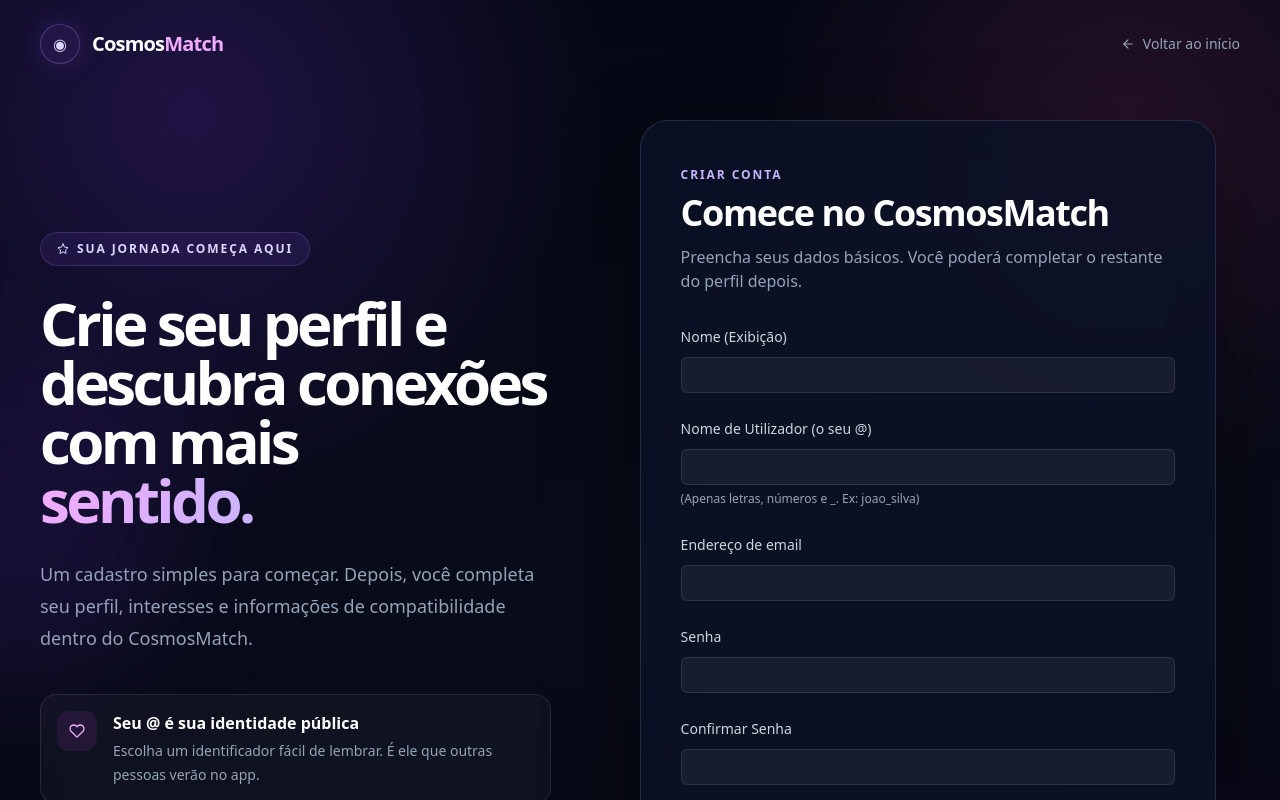
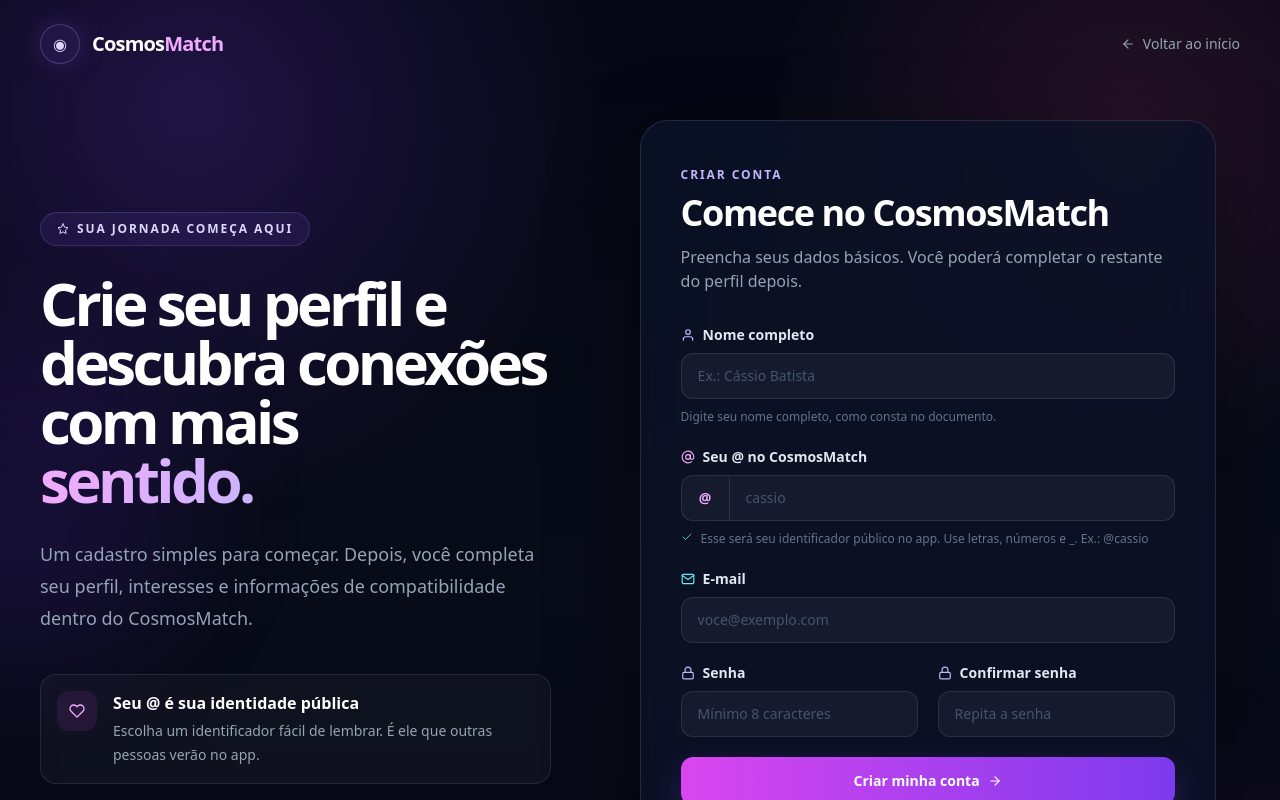
Before and after one commit to marketingportalsuprimentos-sketch/cosmosmatch-frontend, a React app: page /register in a window 1280 px wide. Shown: the top 800 px of the page. Built offline with nearby package versions, Linux system fonts and the light colour scheme; no server answers; the HTML template or start-up script is replaced by a standard one.

Commit message:
feat: improve registration fields and username UX

```diff
--- a/src/features/auth/components/RegisterForm.tsx
+++ b/src/features/auth/components/RegisterForm.tsx
@@ -1,193 +1,171 @@
-// frontend/src/features/auth/components/RegisterForm.tsx
 import { useForm } from 'react-hook-form';
 import { zodResolver } from '@hookform/resolvers/zod';
-// --- INÍCIO DA ATUALIZAÇÃO (Fase 2: Frontend) ---
-// 1. Removemos o 'z' local e importamos o schema CORRETO de auth.types
-import {
-  RegisterDto,
-  registerSchema,
-} from '@/types/auth.types';
-// --- FIM DA ATUALIZAÇÃO ---
+import { FiArrowRight, FiAtSign, FiCheck, FiLock, FiMail, FiUser } from 'react-icons/fi';
+import { RegisterDto, registerSchema } from '@/types/auth.types';
 import { useRegister } from '../hooks/useAuthMutations';
-import { toast } from '@/lib/toast';
 
-// 2. O schema local foi REMOVIDO daqui, pois já o importamos de auth.types
+const inputBase =
+  'block w-full rounded-xl border border-white/10 bg-white/[0.045] px-4 py-3 text-sm text-white outline-none transition placeholder:text-slate-600 focus:border-violet-400/60 focus:bg-white/[0.065] focus:ring-4 focus:ring-violet-500/10 disabled:cursor-not-allowed disabled:opacity-60';
 
 export function RegisterForm() {
-  // --- INÍCIO DA CORREÇÃO (Erro TS2339) ---
-  // A propriedade correta é 'isPending', nós a renomeamos para 'isRegistering'
-  // --- INÍCIO DA ATUALIZAÇÃO (Fase 2.1: Erro no Campo) ---
-  // 1. Extraímos 'setError' do useForm (na linha 27)
-  // 2. Passamos 'setError' para o useRegister
   const {
     register,
     handleSubmit,
-    setError, // <-- 1. EXTRAÍDO
+    setError,
     formState: { errors },
   } = useForm<RegisterDto>({
-    // 3. O resolver agora usa o schema importado (que tem o username)
     resolver: zodResolver(registerSchema),
   });
 
   const { mutate: registerUser, isPending: isRegistering } = useRegister({
-    setError, // <-- 2. PASSADO PARA O HOOK
+    setError,
   });
-  // --- FIM DA ATUALIZAÇÃO ---
-  // --- FIM DA CORREÇÃO ---
 
-
-  // 4. A sua lógica de onSubmit foi atualizada
   const onSubmit = (data: RegisterDto) => {
-    // 'data' agora contém 'username' graças ao react-hook-form e ao zodResolver
     const userData = {
       name: data.name,
-      // --- INÍCIO DA ATUALIZAÇÃO ---
-      username: data.username, // <-- Adicionámos o username ao envio
-      // --- FIM DA ATUALIZAÇÃO ---
+      username: data.username,
       email: data.email,
       password: data.password,
     };
 
-    // --- INÍCIO DA ATUALIZAÇÃO (Fase 2.1: Limpeza) ---
-    // O try/catch foi removido. O 'onError' do useRegister
-    // (no ficheiro useAuthMutations.ts) agora trata todos os erros.
     registerUser(userData as RegisterDto);
-    // --- FIM DA ATUALIZAÇÃO ---
   };
 
   return (
-    // 5. O JSX foi atualizado com o novo campo
-    <form onSubmit={handleSubmit(onSubmit)} className="space-y-6">
+    <form onSubmit={handleSubmit(onSubmit)} className="space-y-5">
       <div>
-        <label
-          htmlFor="name"
-          className="block text-sm font-medium leading-6 text-gray-300"
-        >
-          Nome (Exibição)
+        <label htmlFor="name" className="mb-2 flex items-center gap-2 text-sm font-bold text-slate-200">
+          <FiUser className="text-violet-300" />
+          Nome completo
         </label>
-        <div className="mt-2">
         <input
           id="name"
           type="text"
           autoComplete="name"
+          placeholder="Ex.: Cássio Batista"
           disabled={isRegistering}
           {...register('name')}
-            className="block w-full rounded-md border-0 bg-white/5 py-1.5 text-white shadow-sm ring-1 ring-inset ring-white/10 focus:ring-2 focus:ring-inset focus:ring-indigo-500 sm:text-sm sm:leading-6"
+          className={inputBase}
         />
+        <p className="mt-2 text-xs leading-5 text-slate-500">
+          Digite seu nome completo, como consta no documento.
+        </p>
         {errors.name && (
-            <p className="mt-2 text-sm text-red-400">{errors.name.message}</p>
+          <p className="mt-2 text-sm font-medium text-rose-400">{errors.name.message}</p>
         )}
       </div>
-      </div>
 
-      {/* --- INÍCIO DA ADIÇÃO (Fase 2: Frontend JSX) --- */}
       <div>
-        <label
-          htmlFor="username"
-          className="block text-sm font-medium leading-6 text-gray-300"
-        >
-          Nome de Utilizador (o seu @)
+        <label htmlFor="username" className="mb-2 flex items-center gap-2 text-sm font-bold text-slate-200">
+          <FiAtSign className="text-fuchsia-300" />
+          Seu @ no CosmosMatch
         </label>
-        <div className="mt-2">
+
+        <div className="flex overflow-hidden rounded-xl border border-white/10 bg-white/[0.045] transition focus-within:border-violet-400/60 focus-within:bg-white/[0.065] focus-within:ring-4 focus-within:ring-violet-500/10">
+          <span className="grid w-12 shrink-0 place-items-center border-r border-white/10 text-sm font-bold text-fuchsia-300">
+            @
+          </span>
           <input
             id="username"
             type="text"
             autoComplete="username"
+            autoCapitalize="none"
+            spellCheck={false}
+            placeholder="cassio"
             disabled={isRegistering}
             {...register('username')}
-            className="block w-full rounded-md border-0 bg-white/5 py-1.5 text-white shadow-sm ring-1 ring-inset ring-white/10 focus:ring-2 focus:ring-inset focus:ring-indigo-500 sm:text-sm sm:leading-6"
+            className="block min-w-0 flex-1 border-0 bg-transparent px-4 py-3 text-sm text-white outline-none placeholder:text-slate-600 disabled:cursor-not-allowed disabled:opacity-60"
           />
-          <span className="text-xs text-gray-400">
-            (Apenas letras, números e _. Ex: joao_silva)
+        </div>
+
+        <div className="mt-2 flex items-start gap-2 text-xs leading-5 text-slate-500">
+          <FiCheck className="mt-0.5 shrink-0 text-emerald-400" />
+          <span>
+            Esse será seu identificador público no app. Use letras, números e _. Ex.: @cassio
           </span>
+        </div>
+
         {errors.username && (
-            <p className="mt-2 text-sm text-red-400">
-              {errors.username.message}
-            </p>
+          <p className="mt-2 text-sm font-medium text-rose-400">{errors.username.message}</p>
         )}
       </div>
-      </div>
-      {/* --- FIM DA ADIÇÃO --- */}
 
       <div>
-        <label
-          htmlFor="email"
-          className="block text-sm font-medium leading-6 text-gray-300"
-        >
-          Endereço de email
+        <label htmlFor="email" className="mb-2 flex items-center gap-2 text-sm font-bold text-slate-200">
+          <FiMail className="text-cyan-300" />
+          E-mail
         </label>
-        <div className="mt-2">
         <input
           id="email"
           type="email"
           autoComplete="email"
+          placeholder="voce@exemplo.com"
           disabled={isRegistering}
           {...register('email')}
-            className="block w-full rounded-md border-0 bg-white/5 py-1.5 text-white shadow-sm ring-1 ring-inset ring-white/10 focus:ring-2 focus:ring-inset focus:ring-indigo-500 sm:text-sm sm:leading-6"
+          className={inputBase}
         />
         {errors.email && (
-            <p className="mt-2 text-sm text-red-400">{errors.email.message}</p>
+          <p className="mt-2 text-sm font-medium text-rose-400">{errors.email.message}</p>
         )}
       </div>
-      </div>
 
+      <div className="grid gap-5 sm:grid-cols-2">
         <div>
-        <label
-          htmlFor="password"
-          className="block text-sm font-medium leading-6 text-gray-300"
-        >
+          <label htmlFor="password" className="mb-2 flex items-center gap-2 text-sm font-bold text-slate-200">
+            <FiLock className="text-violet-300" />
             Senha
           </label>
-        <div className="mt-2">
           <input
             id="password"
             type="password"
             autoComplete="new-password"
+            placeholder="Mínimo 8 caracteres"
             disabled={isRegistering}
             {...register('password')}
-            className="block w-full rounded-md border-0 bg-white/5 py-1.5 text-white shadow-sm ring-1 ring-inset ring-white/10 focus:ring-2 focus:ring-inset focus:ring-indigo-500 sm:text-sm sm:leading-6"
+            className={inputBase}
           />
           {errors.password && (
-            <p className="mt-2 text-sm text-red-400">
-              {errors.password.message}
-            </p>
+            <p className="mt-2 text-sm font-medium text-rose-400">{errors.password.message}</p>
           )}
-        </div>
         </div>
 
         <div>
-        <label
-          htmlFor="confirmPassword"
-          className="block text-sm font-medium leading-6 text-gray-300"
-        >
-          Confirmar Senha
+          <label htmlFor="confirmPassword" className="mb-2 flex items-center gap-2 text-sm font-bold text-slate-200">
+            <FiLock className="text-violet-300" />
+            Confirmar senha
           </label>
-        <div className="mt-2">
           <input
             id="confirmPassword"
             type="password"
             autoComplete="new-password"
+            placeholder="Repita a senha"
             disabled={isRegistering}
             {...register('confirmPassword')}
-            className="block w-full rounded-md border-0 bg-white/5 py-1.5 text-white shadow-sm ring-1 ring-inset ring-white/10 focus:ring-2 focus:ring-inset focus:ring-indigo-500 sm:text-sm sm:leading-6"
+            className={inputBase}
           />
           {errors.confirmPassword && (
-            <p className="mt-2 text-sm text-red-400">
+            <p className="mt-2 text-sm font-medium text-rose-400">
               {errors.confirmPassword.message}
             </p>
           )}
         </div>
       </div>
 
-      <div>
       <button
         type="submit"
         disabled={isRegistering}
-          className="flex w-full justify-center rounded-md bg-indigo-500 px-3 py-1.5 text-sm font-semibold leading-6 text-white shadow-sm hover:bg-indigo-400 focus-visible:outline focus-visible:outline-2 focus-visible:outline-offset-2 focus-visible:outline-indigo-500 disabled:opacity-50"
+        className="mt-2 flex min-h-12 w-full items-center justify-center gap-2 rounded-xl bg-gradient-to-r from-fuchsia-500 to-violet-600 px-5 py-3 text-sm font-extrabold text-white shadow-[0_14px_35px_rgba(124,58,237,0.28)] transition hover:-translate-y-0.5 hover:from-fuchsia-400 hover:to-violet-500 focus-visible:outline focus-visible:outline-2 focus-visible:outline-offset-2 focus-visible:outline-violet-400 disabled:translate-y-0 disabled:cursor-not-allowed disabled:opacity-60"
       >
-          {isRegistering ? 'A criar conta...' : 'Criar conta'}
+        {isRegistering ? (
+          'Criando sua conta...'
+        ) : (
+          <>
+            Criar minha conta
+            <FiArrowRight />
+          </>
+        )}
       </button>
-      </div>
     </form>
   );
 }
```
Lines whose indentation alone changed are shown as unchanged.
